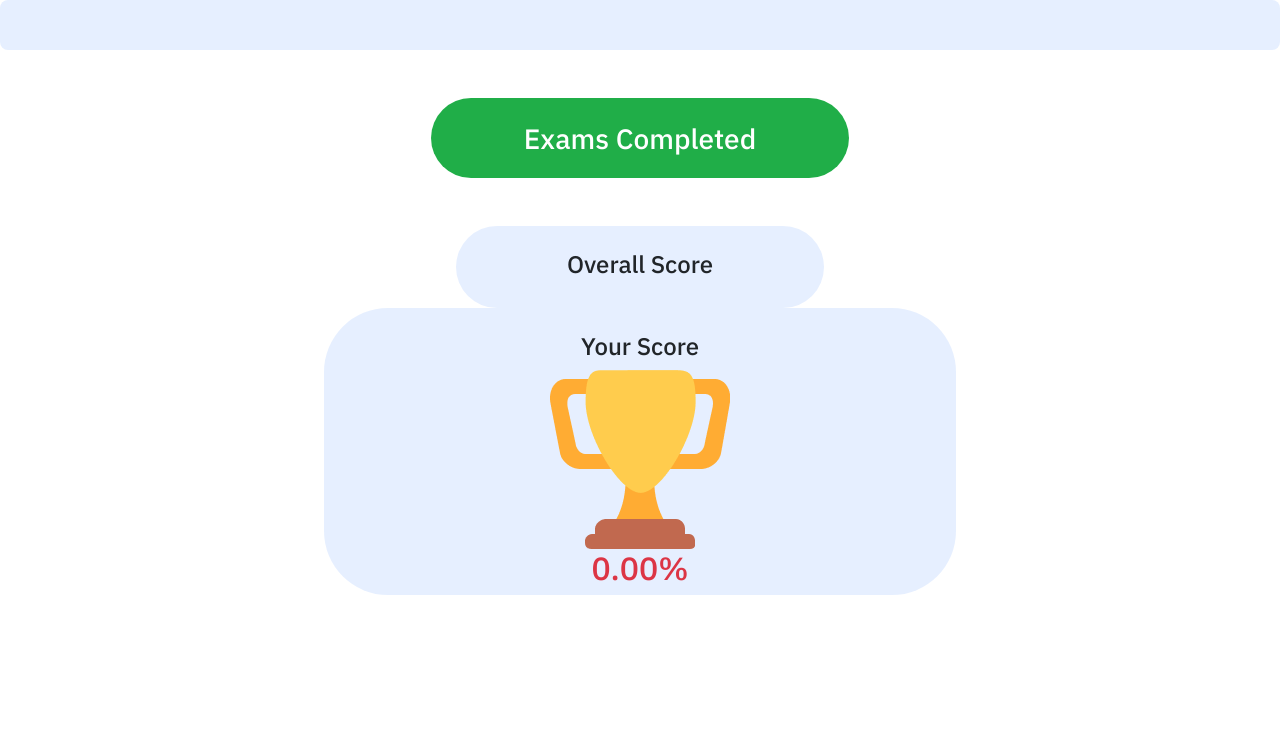
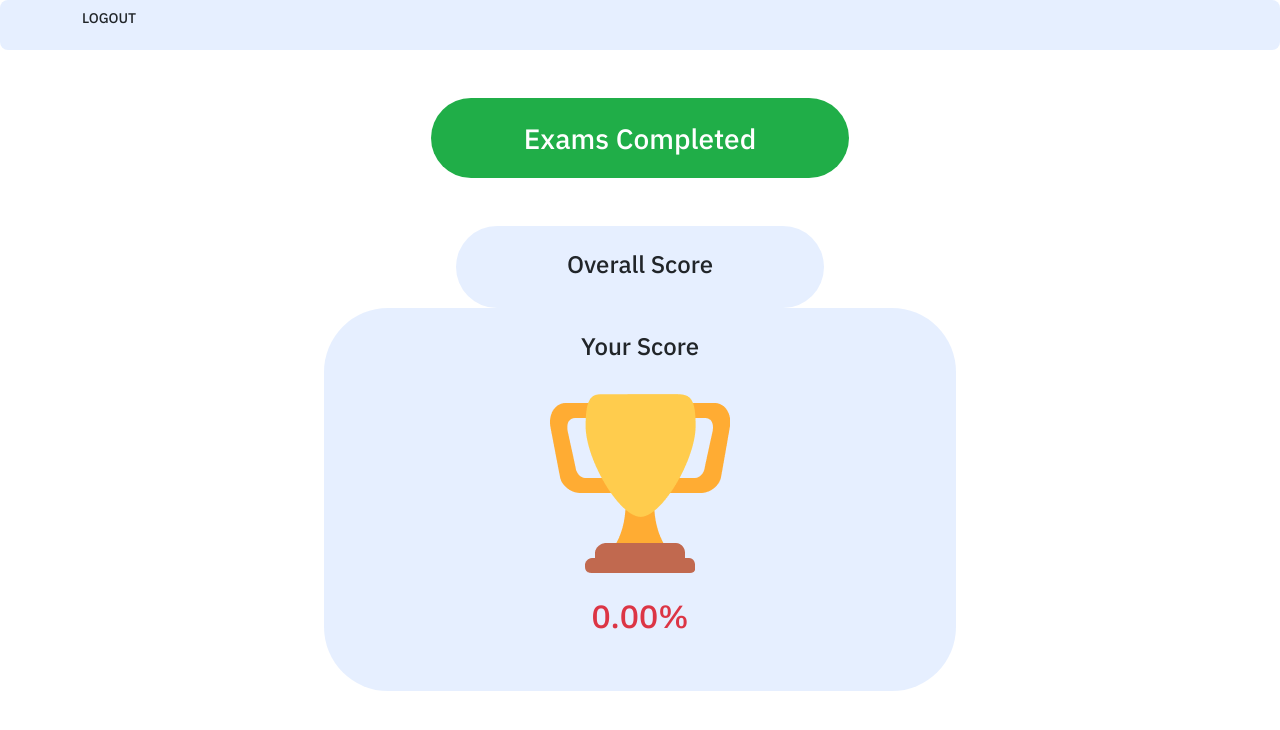
Before and after one commit to Maiqel1/cbt-test, a React (Create React App) app: page /results in a window 1280 px wide. Shown: the top 730 px of the page. Built offline with nearby package versions, Linux system fonts and the light colour scheme.

Commit message:
added logout functionality, wrapped up diagrams and lists

```diff
--- a/src/App.js
+++ b/src/App.js
@@ -10,8 +10,8 @@ import Results from "./components/Results";
 function App() {
   return (
     <QuizProvider>
+      <Router>
       <Nav/>
-      <Router>
         <Routes>
           <Route exact path="/" element={<Home/>}>
 
--- a/src/Context/QuizContext.js
+++ b/src/Context/QuizContext.js
@@ -14,7 +14,7 @@ export const QuizProvider = ({ children }) => {
 
   // console.log(courses)
 
-  const [timeAllocated, setTimeAllocated] = useState(30);
+  const [timeAllocated, setTimeAllocated] = useState(27 * 60);
   const [timeRemaining, setTimeRemaining] = useState(timeAllocated);
 
   //   this state is to clear the radio inputs when next is clicked, and retain state when previous is clicked
--- a/src/components/Nav.jsx
+++ b/src/components/Nav.jsx
@@ -1,19 +1,34 @@
   import {useContext, useState} from 'react'
   import QuizContext from "../Context/QuizContext"
+  import {useLocation, useNavigate} from "react-router-dom"
 
   function Nav() {
+
+    let location = useLocation();
+    let navigate = useNavigate();
+
     const studentData = JSON.parse(localStorage.getItem('student'))
     const [student, setStudent] = useState(studentData || {})
 
+    const logOut = () => {
+      localStorage.removeItem('authtoken');
+    localStorage.removeItem('student');
+    localStorage.removeItem('results');
 
-    const {timeAllocated, timeRemaining, finishQuiz,} = useContext(QuizContext)
+    navigate('/login')
+
+    }
+
+
+    const {timeAllocated, timeRemaining, finishQuiz, completedCourses} = useContext(QuizContext)
 
     return (
       <div className="navBar">
           <div className="d-flex justify-content-between container pt-2">
             {student.fullname}
 
-            {timeRemaining <= timeAllocated / 4 && (<p onClick={finishQuiz} className="submit-button"> SUBMIT</p>)}
+            {timeRemaining <= timeAllocated / 4 ? (<p onClick={finishQuiz} className="submit-button"> SUBMIT</p>) : location.pathname === "/results" ? (<p onClick={logOut} className="logout-button">LOGOUT</p>): <p></p>}
+
           </div>
       </div>
     )
--- a/src/components/Quiz.jsx
+++ b/src/components/Quiz.jsx
@@ -1,8 +1,7 @@
-
 import { useState, useContext, useEffect } from "react";
 import QuizContext from "../Context/QuizContext";
 import ReactQuill from "react-quill";
-import 'react-quill/dist/quill.snow.css';
+import "react-quill/dist/quill.snow.css";
 // import axios from "axios"
 
 function Quiz() {
@@ -17,7 +16,7 @@ function Quiz() {
     timeRemaining,
     setTimeRemaining,
     currentQuestion,
-    setCurrentQuestion
+    setCurrentQuestion,
   } = useContext(QuizContext);
   // setting question and answer state
   const [optionChosen, setOptionChosen] = useState("");
@@ -39,7 +38,6 @@ function Quiz() {
       finishQuiz(false);
     }
   }, [timeRemaining]);
-
 
   // function for navigation
   const handleNavigation = (question) => {
@@ -70,19 +68,16 @@ function Quiz() {
   // N and P keys for navigation
   const handleKeyDown = (event) => {
     if (event.key === "n") {
-        nextQuestion()
-      } else if(event.key === "p") {
-        previousQuestion()
+      nextQuestion();
+    } else if (event.key === "p") {
+      previousQuestion();
     }
-    }
-
+  };
 
   // React quill variables
 
-  const modules ={
-    toolbar: [
-
-    ],
+  const modules = {
+    toolbar: [],
   };
 
   const formats = [];
@@ -106,13 +101,49 @@ function Quiz() {
         <section className="container mx-auto">
           {Questions[currentQuestion] && (
             // <h1 className="prompt"></h1>
-            <ReactQuill  theme="snow" value={Questions[currentQuestion].question} modules={modules} formats={formats} className="my-quill-editor  " readOnly/>
+            <ReactQuill
+              theme="snow"
+              value={Questions[currentQuestion].question}
+              modules={modules}
+              formats={formats}
+              className="my-quill-editor  "
+              readOnly
+            />
+          )}
+
+          {/* FOR QUESTIONS CONTAINING LISTS */}
+
+          {Questions[currentQuestion] && (
+            <div className="lists mt-3">
+              {Questions[currentQuestion].list.map((list, ind) => {
+                return (
+                  <div key={ind} className="d-flex mt-n5">
+                    <ul>
+                      <li>{list.list}</li>
+                    </ul>
+                  </div>
+                );
+              })}
+            </div>
+          )}
+
+          {/* FOR QUESTIONS CONTAINING DIAGRAMS */}
+
+          {Questions[currentQuestion] && (
+            <div className="lists mt-3">
+              {Questions[currentQuestion].diagram.map((diagram, ind) => {
+                return (
+                  <div key={ind} className="d-flex mt-n5">
+                    <img src={diagram.diagram} alt="" />
+                  </div>
+                );
+              })}
+            </div>
           )}
 
           {Questions[currentQuestion] && (
             <div className="options mt-3">
-              {
-                Questions[currentQuestion].option.map((option, ind) => {
+              {Questions[currentQuestion].option.map((option, ind) => {
                 return (
                   <div key={ind} className="d-flex mt-n5">
                     <input
@@ -127,23 +158,37 @@ function Quiz() {
                       checked={answers[currentQuestion] === option.option}
                     />
                     <label htmlFor="optionA" className="optionsLabel">
-                        <ReactQuill  theme="snow" value={option.option}  modules={modules} formats={formats} className="my-quill-editor2" readOnly/>
+                      <ReactQuill
+                        theme="snow"
+                        value={option.option}
+                        modules={modules}
+                        formats={formats}
+                        className="my-quill-editor2"
+                        readOnly
+                      />
                     </label>
                   </div>
-                  )
-                })
-              }
+                );
+              })}
             </div>
           )}
         </section>
       </div>
 
       <div className="nextPrev mt-5 d-flex justify-content-between container">
-        <button className="btn btn-primary p-3" onClick={previousQuestion} onKeyDown={handleKeyDown}>
+        <button
+          className="btn btn-primary p-3"
+          onClick={previousQuestion}
+          onKeyDown={handleKeyDown}
+        >
           Previous Question
         </button>
 
-        <button className="btn btn-primary p-3  " onClick={nextQuestion} onKeyDown={handleKeyDown}>
+        <button
+          className="btn btn-primary p-3  "
+          onClick={nextQuestion}
+          onKeyDown={handleKeyDown}
+        >
           Next Question
         </button>
       </div>
--- a/src/components/Results.jsx
+++ b/src/components/Results.jsx
@@ -33,12 +33,12 @@ function Results() {
       </div>
 
       <div className="d-flex justify-content-center">
-        <div className="results-card">
+        <div className="results-card pb-5">
 
               <h4 className=" text-center mt-4">Your Score</h4>
 
           <div className="text-center ">
-          <img src={Trophy} alt="" />
+          <img src={Trophy} alt="" className="mt-4 mb-4" />
             <h2 className={average <= 50 ? "text-danger" : "text-success"}>
               {average.toFixed(2)}%
             </h2>
@@ -47,7 +47,7 @@ function Results() {
           <section>
           {Object.entries(results).map((entry) => {
         return (
-            <div className="d-inline-block ms-5 mt-5 pt-2">
+            <div className="d-inline-block ms-4 mt-5 pt-2 individual-result">
 
             <p>{entry[0]}</p>
             <p className={entry[1] <= 50 ? "text-danger" : "text-success"}>
--- a/src/components/StartScreen.jsx
+++ b/src/components/StartScreen.jsx
@@ -39,7 +39,7 @@ function StartScreen() {
     axios
       .get(url + CourseID, { headers: { Authorization: token } })
       .then((res) => {
-        setQuestions(res.data.slice(0, 30));
+        setQuestions(res.data);
         setExamState("quiz");
       })
       .catch((err) => {
--- a/src/index.css
+++ b/src/index.css
@@ -188,6 +188,15 @@
   line-height: 150%;
 }
 
+.logout-button {
+  cursor: pointer;
+  font-family: "IBM Plex Sans";
+  font-style: normal;
+  font-weight: 500;
+  font-size: 14px;
+  line-height: 150%;
+}
+
 /* RESULTS PAGE STYLING */
 
 .results-header {
@@ -210,3 +219,24 @@ height: 100%;
 background: rgba(11, 95, 255, 0.1);
 border-radius: 64px;
 }
+
+.individual-result{
+  box-sizing: border-box;
+
+/* Auto layout */
+
+display: flex;
+flex-direction: column;
+align-items: center;
+padding: 8px 12px;
+gap: 8px;
+
+width: 93px;
+height: 84px;
+
+background: #E7EFFF;
+border: 0.5px solid #0B5FFF;
+box-shadow: -4px -2px 8px rgba(11, 95, 255, 0.1), 0px 4px 10px rgba(11, 95, 255, 0.1);
+border-radius: 8px;
+
+}
```
Lines whose indentation alone changed are shown as unchanged.
